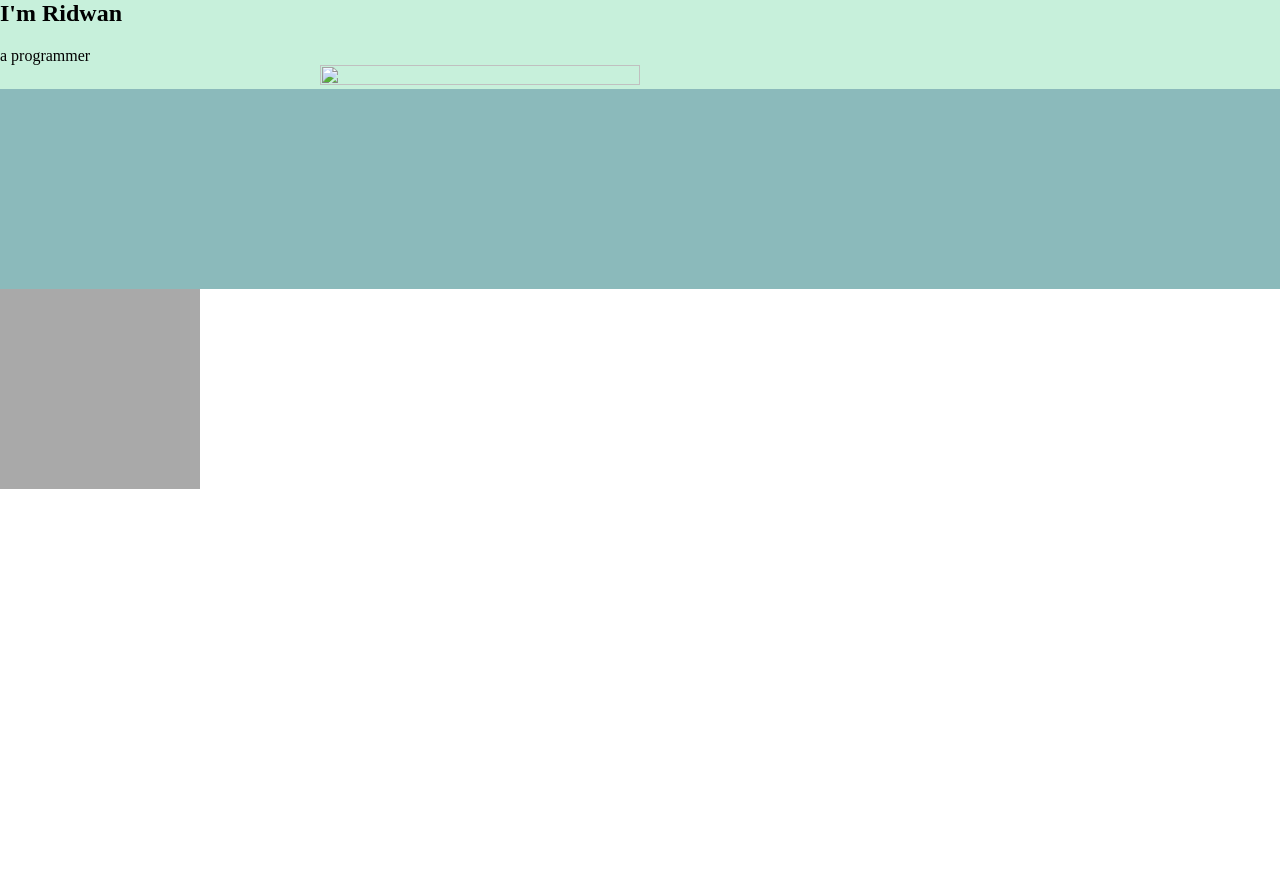
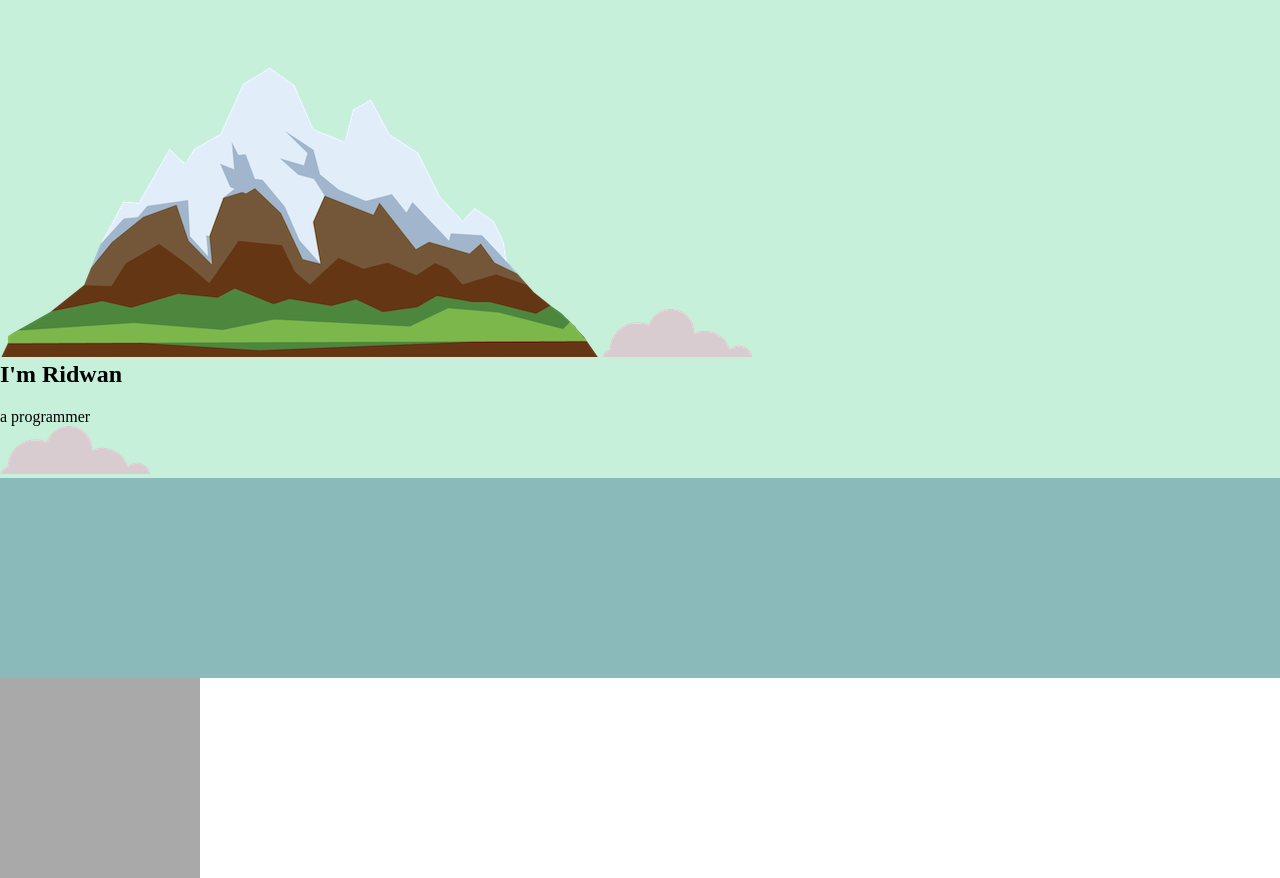
Before and after one commit to Ridwan22XD/Learn_Website, a plain HTML site: page HTML - Personal Site/home.html in a window 1280 px wide. Before the commit the page ends 800 px from the top, so only its background shows below. Drawn offline with Linux system fonts and the light colour scheme.

Commit message:
add component home.html

```diff
--- a/HTML - Personal Site/home.html
+++ b/HTML - Personal Site/home.html
@@ -18,9 +18,11 @@
 </head>
 <body>
     <div class="top-container">
+        <img class="backgroud" src="images/mountain.png" alt="">
+        <img class="cloud-top" src="images/cloud.png" alt="">
         <h2>I'm Ridwan</h2>
         <p>a programmer</p>
-        <img class="graphic-top" src="images/Background2.png" alt="">
+        <img class="cloud- bottom" src="images/cloud.png" alt="">
     </div>
     <div class="middle-container"></div>
     <div class="bottom-container"></div>
```
